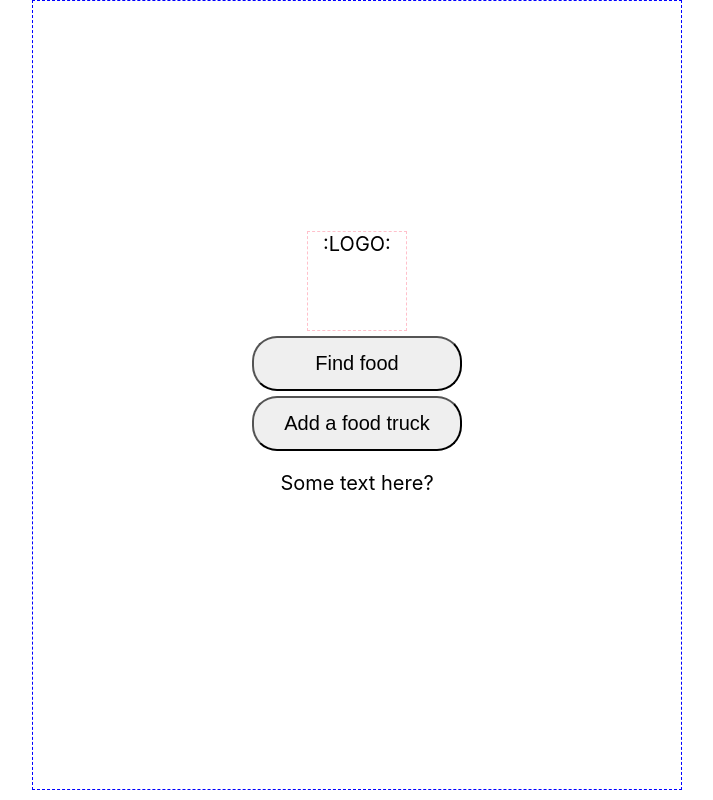
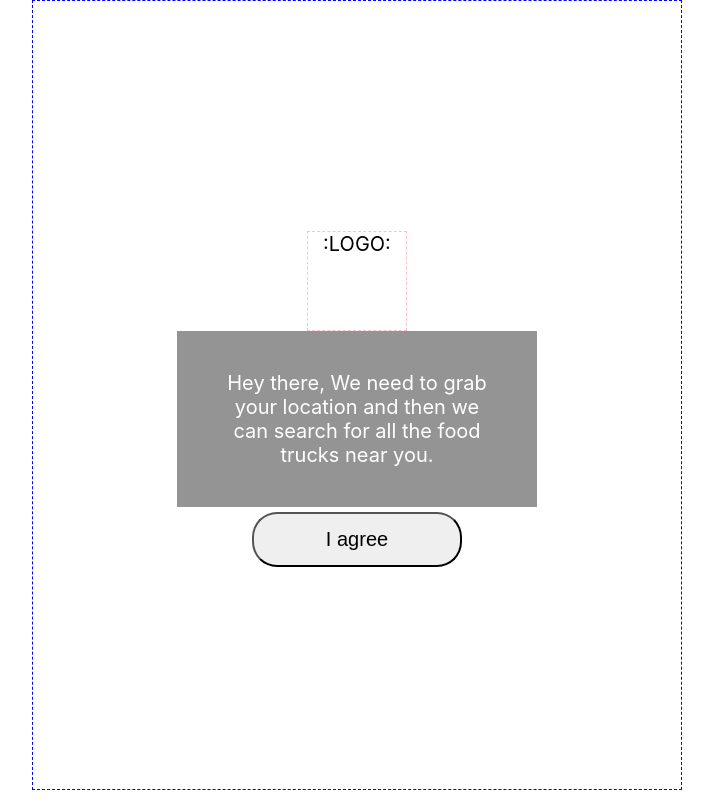
Before and after one commit to huwfernie/food-trucks, a React (Create React App) app in the folder client/: page /warning-search in a window 1280 px wide. Shown: the whole page, without its empty margins (283-996 px from the left). Built offline with nearby package versions, Linux system fonts and the light colour scheme.

Commit message:
adding more atoms

```diff
--- /dev/null
+++ b/client/src/components/camera.js
@@ -0,0 +1,15 @@
+import React from 'react';
+
+import Button from '../atoms/button';
+import Copy from '../atoms/copy';
+
+const AppIndex = () => {
+  return (
+    <div>
+      <Button text="Click" link="" />
+      <Copy copy=":Camera:" />
+    </div>
+  );
+}
+
+export default AppIndex;
--- /dev/null
+++ b/client/src/components/disclaimerSearch.js
@@ -0,0 +1,19 @@
+import React from 'react';
+
+import Logo from '../atoms/logo';
+import Button from '../atoms/button';
+import Info from '../atoms/info';
+
+import Strings from '../content/strings';
+
+const DisclaimerSearch = () => {
+  return (
+    <div>
+      <Logo />
+      <Info text={Strings.warning_search}/>
+      <Button text={Strings.button_agree} link='/foodTrucks' />
+    </div>
+  );
+}
+
+export default DisclaimerSearch;
--- a/client/src/components/disclaimer.js
+++ b/client/src/components/disclaimerUpload.js
@@ -6,14 +6,14 @@ import Info from '../atoms/info';
 
 import Strings from '../content/strings';
 
-const DisclaimerComponent = () => {
+const DisclaimerUpload = () => {
   return (
     <div>
       <Logo />
-      <Info text={Strings.warning_search}/>
-      <Button text={Strings.button_agree} link='/foodTrucks' />
+      <Info text={Strings.warning_upload}/>
+      <Button text={Strings.button_agree} link='/camera' />
     </div>
   );
 }
 
-export default DisclaimerComponent;
+export default DisclaimerUpload;
--- a/client/src/components/index.js
+++ b/client/src/components/index.js
@@ -10,8 +10,8 @@ const AppIndex = () => {
   return (
     <div>
       <Logo />
-      <Button text={Strings.button_find} link= '/info' />
-      <Button text={Strings.button_add} link="#" />
+      <Button text={Strings.button_find} link= '/warning-search' />
+      <Button text={Strings.button_add} link="/warning-upload" />
       <Copy copy={Strings.index_text} />
     </div>
   );
--- a/client/src/index.js
+++ b/client/src/index.js
@@ -5,15 +5,19 @@ import { BrowserRouter, Route, Switch } from 'react-router-dom';
 import './index.css';
 
 import AppIndex from './components/index';
-import DisclaimerComponent from './components/disclaimer';
+import DisclaimerUpload from './components/disclaimerUpload';
+import DisclaimerSearch from './components/disclaimerSearch';
 import FoodTrucks from './components/foodTrucks';
+import Camera from './components/camera';
 
 ReactDOM.render(
   <BrowserRouter>
     <div>
       <Switch>
-        <Route path="/info" component={ DisclaimerComponent }/>
+        <Route path="/warning-upload" component={ DisclaimerUpload }/>
+        <Route path="/warning-search" component={ DisclaimerSearch }/>
         <Route path="/foodTrucks" component={ FoodTrucks }/>
+        <Route path="/camera" component={ Camera }/>
         <Route path="/" component={ AppIndex } />
       </Switch>
     </div>
```
